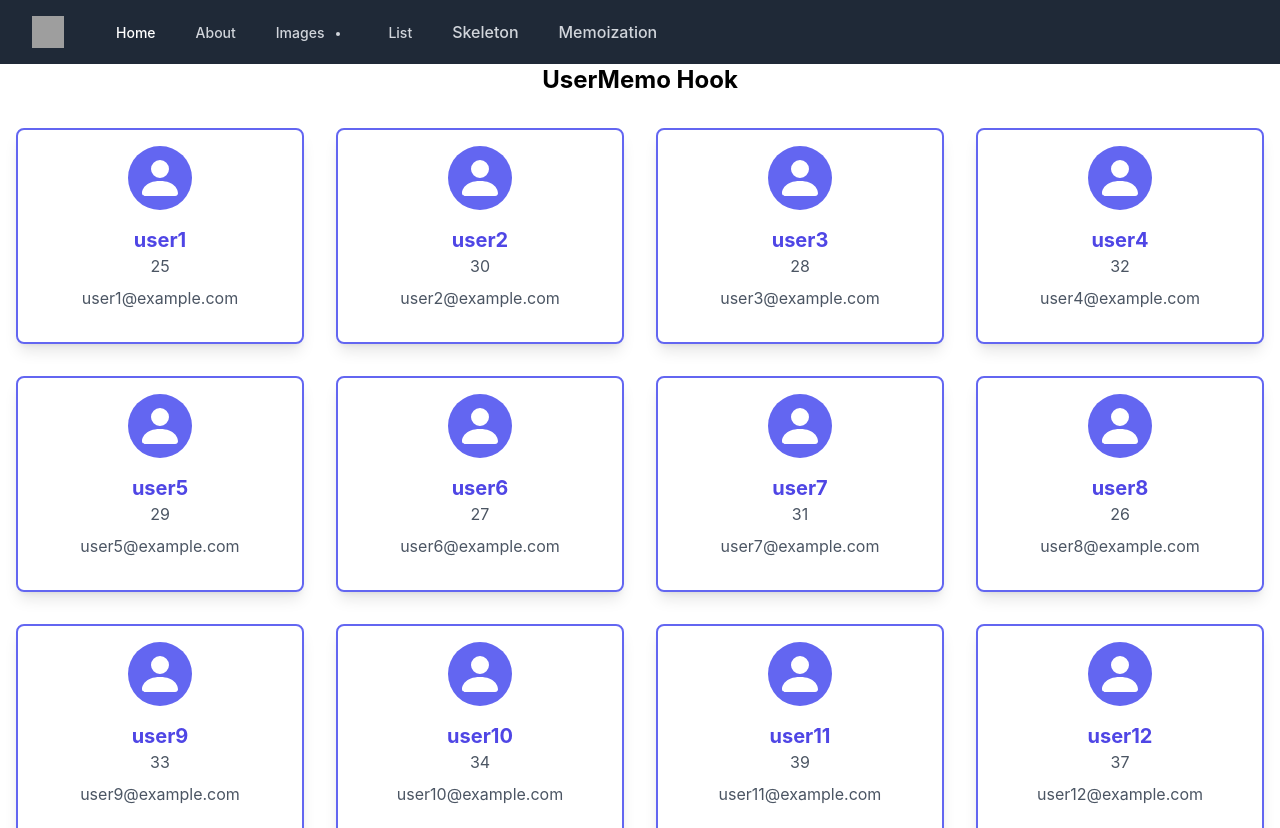
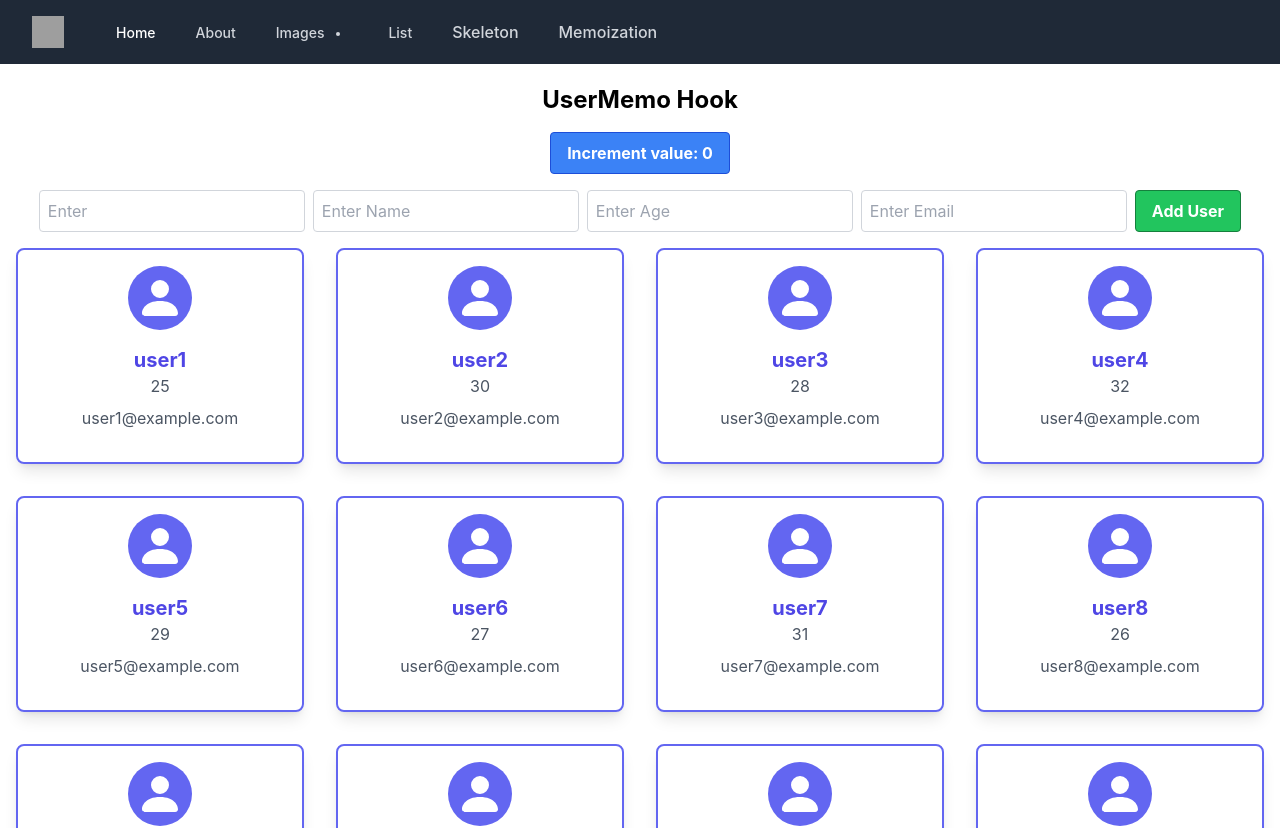
Before and after one commit to Chohankoti/Optimize, a React (Create React App) app: page /memo in a window 1280 px wide. Shown: the top 828 px of the page. Built offline with nearby package versions, Linux system fonts and the light colour scheme; grey boxes are pictures that could not be loaded.

Commit message:
90% of project completed

```diff
--- a/src/Components/Memoization/User.jsx
+++ b/src/Components/Memoization/User.jsx
@@ -1,4 +1,4 @@
-import React, { useState } from 'react';
+import React, { useState, useMemo } from 'react';
 import Details from './Details';
 
 export default function User() {
@@ -17,17 +17,83 @@ export default function User() {
         { id: 12, name: 'user12', age: 37, email: 'user12@example.com' },
     ];
 
-    const [users, setUser] = useState(userList);
+    const [users, setUsers] = useState(userList);
+    const [counter, setCounter] = useState(0);
+    const [newUser, setNewUser] = useState({});
 
-    const displayList = users.map(user => {
+     // const displayList = users.map(user => {
+    //     console.log("No of time loading....");
+    //     return <Details key={user.id} user={user} />;
+    // });
+
+    const displayList = useMemo(() => {
+        return users.map(user => {
             console.log("No of time loading....");
             return <Details key={user.id} user={user} />;
         });
+    }, [users]);
+
+    const handleCounter = () => {
+        setCounter(counter => counter + 1);
+    }
+
+    const handleAddUser = () => {
+        // Assuming the newUser state contains the details of the new user
+        // Here, you can add validation logic before adding the new user to the list
+        setUsers(prevUsers => [...prevUsers, newUser]);
+        setNewUser({}); // Resetting the newUser state after adding the user
+    }
 
     return (
+        <>
+            <h1 className="w-full text-center text-2xl font-bold mb-4 mt-5">UserMemo Hook</h1>
+            <div className="flex justify-center mb-4">
+                <button
+                    className="bg-blue-500 hover:bg-blue-700 text-white font-bold py-2 px-4 border border-blue-700 rounded"
+                    onClick={handleCounter}
+                >
+                    Increment value: {counter}
+                </button>
+            </div>
+            <div className="flex justify-center mt-4">
+                <input
+                    type="number"
+                    placeholder="Enter "id
+                    value={newUser.id || ''}
+                    onChange={e => setNewUser({ ...newUser, id: e.target.value })}
+                    className="mr-2 px-2 py-1 border border-gray-300 rounded"
+                />
+                <input
+                    type="text"
+                    placeholder="Enter Name"
+                    value={newUser.name || ''}
+                    onChange={e => setNewUser({ ...newUser, name: e.target.value })}
+                    className="mr-2 px-2 py-1 border border-gray-300 rounded"
+                />
+                <input
+                    type="number"
+                    placeholder="Enter Age"
+                    value={newUser.age || ''}
+                    onChange={e => setNewUser({ ...newUser, age: parseInt(e.target.value) || '' })}
+                    className="mr-2 px-2 py-1 border border-gray-300 rounded"
+                />
+                <input
+                    type="email"
+                    placeholder="Enter Email"
+                    value={newUser.email || ''}
+                    onChange={e => setNewUser({ ...newUser, email: e.target.value })}
+                    className="mr-2 px-2 py-1 border border-gray-300 rounded"
+                />
+                <button
+                    onClick={handleAddUser}
+                    className="bg-green-500 hover:bg-green-700 text-white font-bold py-2 px-4 border border-green-700 rounded"
+                >
+                    Add User
+                </button>
+            </div>
             <div className="flex flex-row flex-wrap">
-            <h1 className="w-full text-center text-2xl font-bold mb-4">UserMemo Hook</h1>
                 {displayList}
             </div>
+        </>
     );
 }
```
Lines whose indentation alone changed are shown as unchanged.
